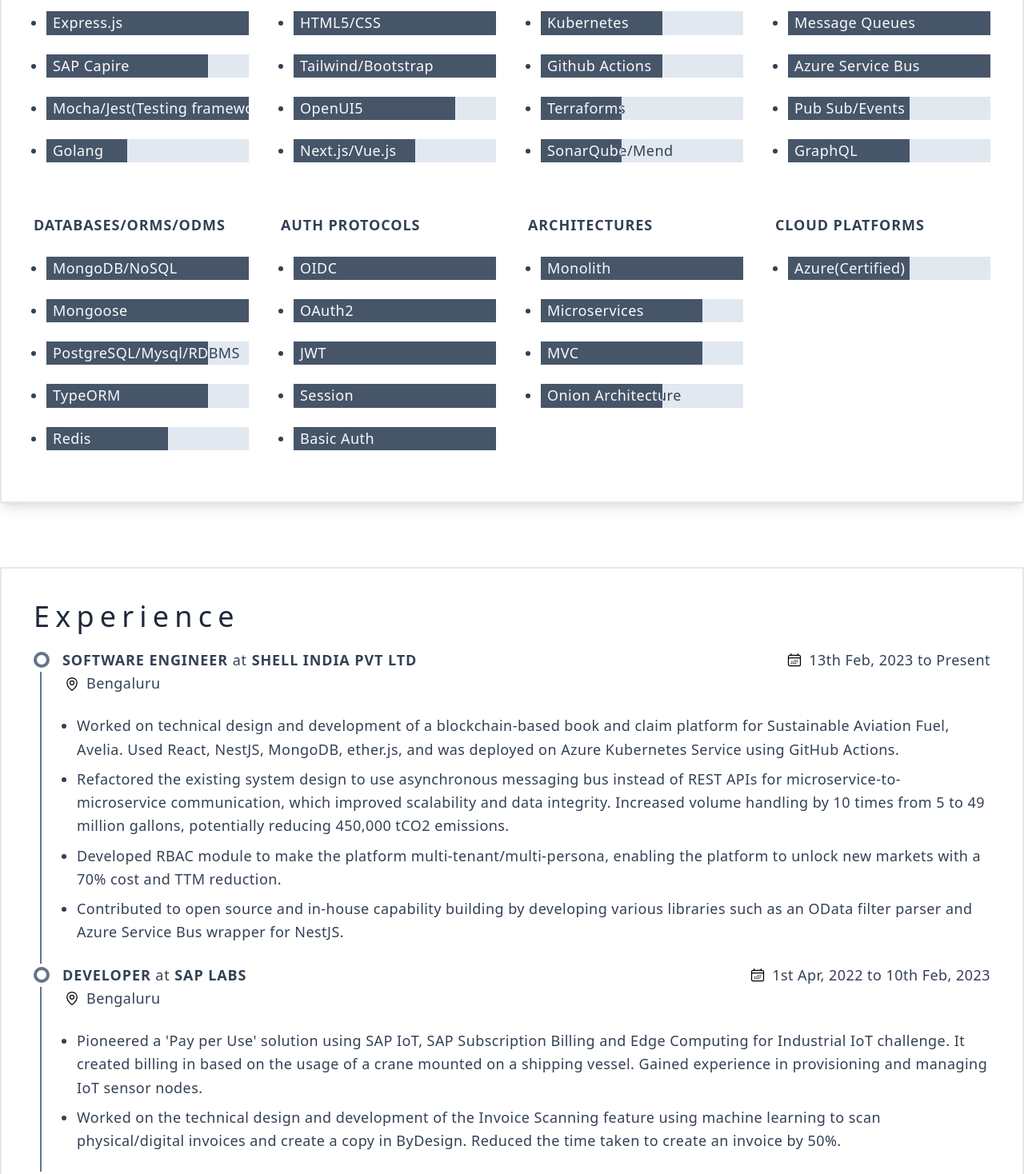
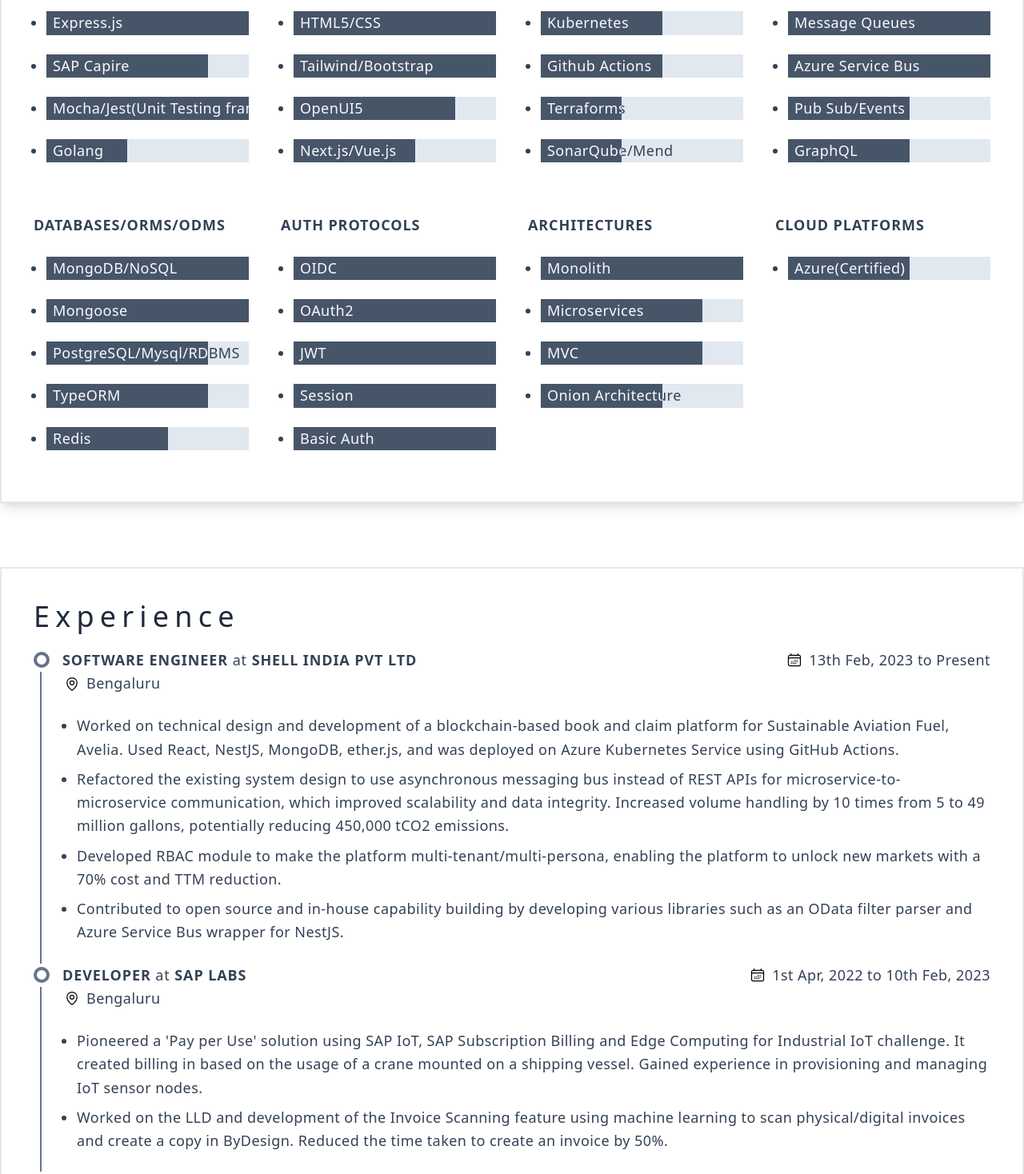
Before and after one commit to vivek1052/vivek1052.github.io, a Next.js app: page / in a window 1280 px wide. Shown: the part 1240-2708 px from the top of the page at 80% size. Built offline with nearby package versions, Linux system fonts and the light colour scheme.

Commit message:
Update userData.ts

```diff
--- a/src/userData.ts
+++ b/src/userData.ts
@@ -103,7 +103,7 @@
         { name: "NestJS", level: 5 },
         { name: "Express.js", level: 5 },
         { name: "SAP Capire", level: 4 },
-        { name: "Mocha/Jest(Testing framework)", level: 5 },
+        { name: "Mocha/Jest(Unit Testing frameworks)", level: 5 },
         { name: "Golang", level: 2 },
       ],
     },
@@ -196,7 +196,7 @@
       toDate: "10th Feb, 2023",
       points: [
         `Pioneered a 'Pay per Use' solution using SAP IoT, SAP Subscription Billing and Edge Computing for Industrial IoT challenge. It created billing in based on the usage of a crane mounted on a shipping vessel. Gained experience in provisioning and managing IoT sensor nodes.`,
-        `Worked on the technical design and development of the Invoice Scanning feature using machine learning to scan physical/digital invoices and create a copy in ByDesign. Reduced the time taken to create an invoice by 50%.`,
+        `Worked on the LLD and development of the Invoice Scanning feature using machine learning to scan physical/digital invoices and create a copy in ByDesign. Reduced the time taken to create an invoice by 50%.`,
       ],
     },
     {
```
